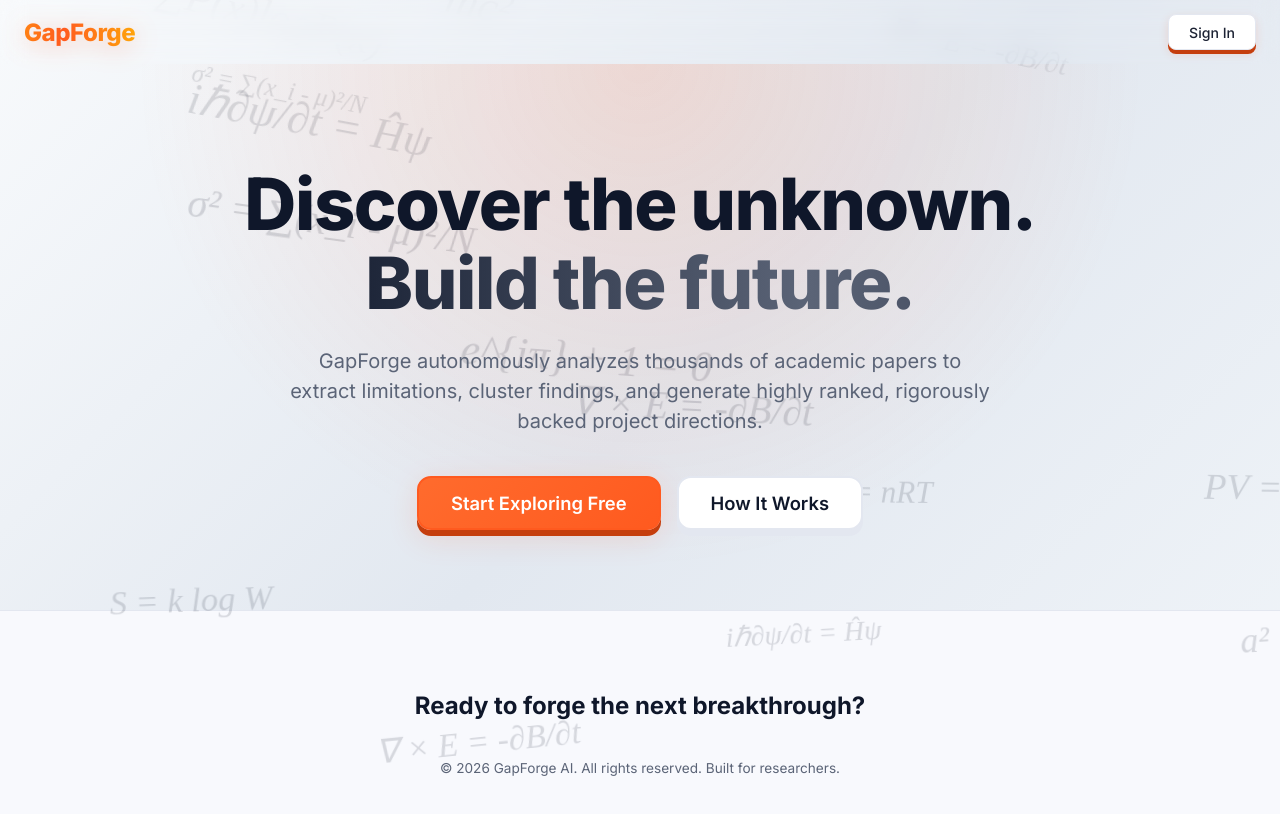
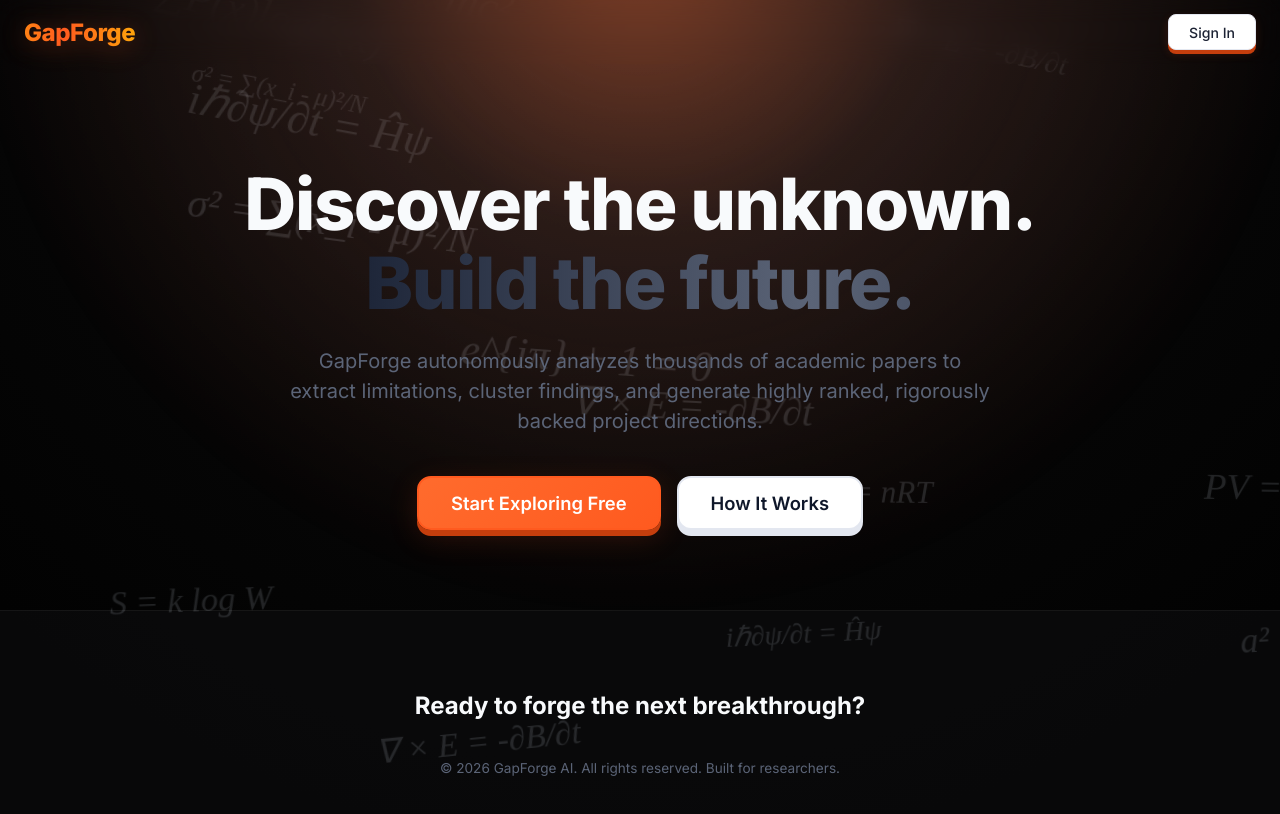
Before and after one commit to sidspy-bug/HOOKAH, a Next.js app in the folder apps/web/: page / in a window 1280 px wide. Shown: the top 814 px of the page. Built offline with nearby package versions, Linux system fonts and the light colour scheme.

Commit message:
Update landing page background to a dark shining black surface with an animated luminous top light

```diff
--- a/apps/web/styles/globals.css
+++ b/apps/web/styles/globals.css
@@ -1968,20 +1968,21 @@ h1 {
   min-height: 100vh;
   display: flex;
   flex-direction: column;
-  background: linear-gradient(135deg, #f8fafc 0%, #e2e8f0 50%, #f1f5f9 100%);
-  color: var(--text);
+  /* Shiny deep black background */
+  background: radial-gradient(circle at 50% -10%, #202026 0%, #050505 60%, #000000 100%);
+  color: #f8fafc;
   overflow-x: hidden;
   position: relative;
 }
 
 [data-theme="dark"] .marketingPage {
-  background: linear-gradient(135deg, #1e293b 0%, #0f172a 50%, #172033 100%);
+  background: radial-gradient(circle at 50% -10%, #202026 0%, #050505 60%, #000000 100%);
 }
 
 .mathParticle {
   position: absolute;
-  color: var(--text);
-  opacity: 0.08;
+  color: #cbd5e1;
+  opacity: 0.15;
   font-family: 'Times New Roman', serif;
   font-style: italic;
   white-space: nowrap;
@@ -2010,10 +2011,17 @@ h1 {
 .marketingHero::before {
   content: '';
   position: absolute;
-  top: 0; left: 0; right: 0; bottom: 0;
-  background: radial-gradient(circle at center top, var(--orange-glow) 0%, transparent 60%);
+  top: -100px; left: 0; right: 0; bottom: 0;
+  /* Luminous light */
+  background: radial-gradient(ellipse at center top, rgba(255, 107, 45, 0.45) 0%, rgba(255, 107, 45, 0.1) 30%, transparent 70%);
   z-index: 0;
   pointer-events: none;
+  animation: pulseLuminous 5s ease-in-out infinite alternate;
+}
+
+@keyframes pulseLuminous {
+  0% { opacity: 0.7; transform: scale(1); }
+  100% { opacity: 1; transform: scale(1.1); }
 }
 
 .marketingHero h1 {
@@ -2092,27 +2100,29 @@ h1 {
 }
 
 .bentoCard {
-  background: var(--surface);
-  border: 2px solid var(--line);
+  background: rgba(20, 20, 24, 0.6);
+  backdrop-filter: blur(12px);
+  -webkit-backdrop-filter: blur(12px);
+  border: 1px solid rgba(255,255,255,0.1);
   border-radius: var(--radius);
   padding: 32px;
-  box-shadow: 0px 8px 0px var(--line);
-  transition: transform 0.2s ease, box-shadow 0.2s ease;
+  box-shadow: 0px 8px 0px rgba(0,0,0,0.5), inset 0 1px 0 rgba(255,255,255,0.05);
+  transition: transform 0.2s ease, box-shadow 0.2s ease, border-color 0.2s ease;
   display: flex;
   flex-direction: column;
 }
 
 .bentoCard:hover {
   transform: translateY(-4px);
-  box-shadow: 0px 12px 0px var(--line), var(--shadow-md);
-  border-color: var(--muted);
+  box-shadow: 0px 12px 0px rgba(0,0,0,0.8), 0 20px 40px rgba(0,0,0,0.4);
+  border-color: rgba(255,107,45, 0.5);
 }
 
 .bentoCard h3 {
   font-size: 1.5rem;
   font-weight: 700;
   margin-bottom: 12px;
-  color: var(--text);
+  color: #fff;
 }
 
 .bentoCard.large {
@@ -2122,23 +2132,24 @@ h1 {
 .featureIcon {
   font-size: 2.5rem;
   margin-bottom: 20px;
-  background: var(--surface-soft);
+  background: rgba(0,0,0, 0.4);
+  color: #ff6b2d;
   width: 60px;
   height: 60px;
   display: flex;
   align-items: center;
   justify-content: center;
   border-radius: 14px;
-  border: 2px solid var(--line);
-  box-shadow: 0px 4px 0px var(--line);
+  border: 1px solid rgba(255,255,255,0.1);
+  box-shadow: 0px 4px 0px rgba(0,0,0,0.6);
 }
 
 /* Footer marketing */
 .marketingFooter {
   text-align: center;
   padding: 80px 20px 60px;
-  background: var(--surface-soft);
-  border-top: 1px solid var(--line);
+  background: rgba(10, 10, 12, 0.8);
+  border-top: 1px solid rgba(255,255,255,0.05);
   margin-top: auto;
 }
 
```
